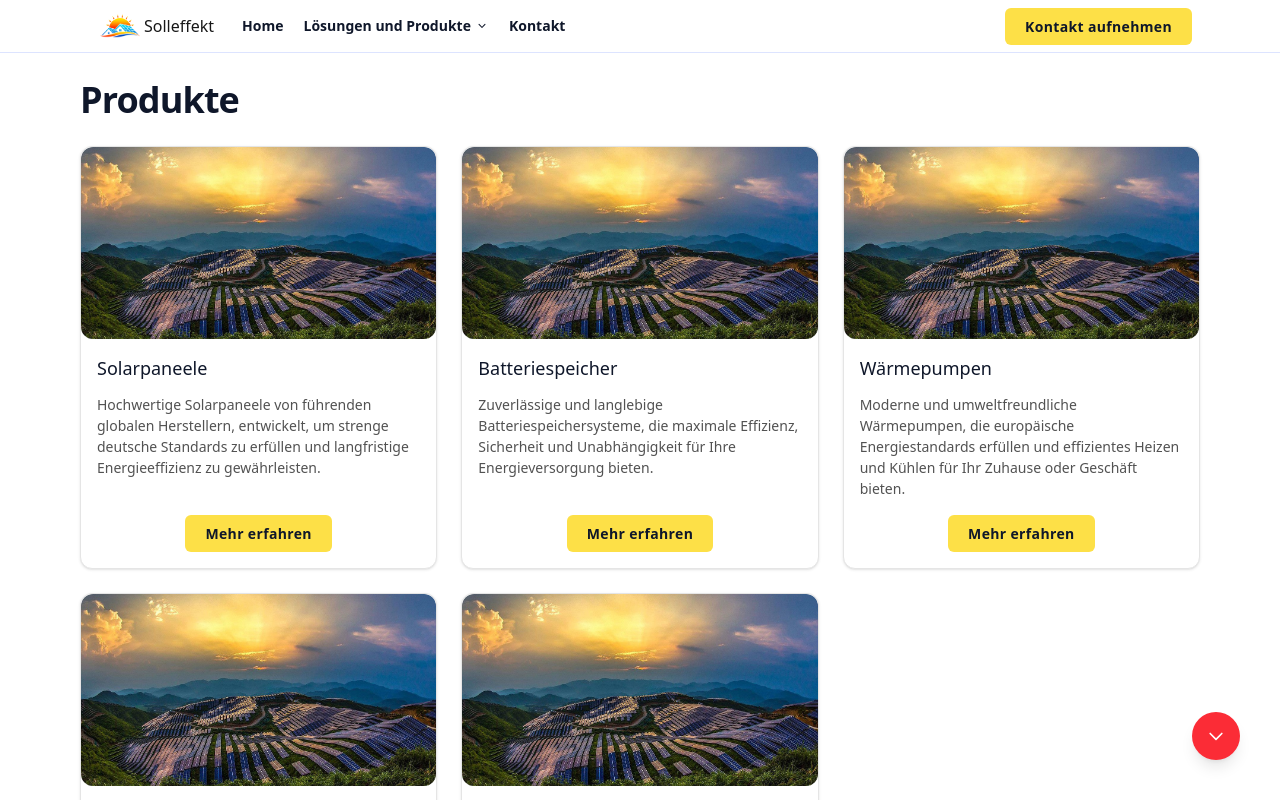
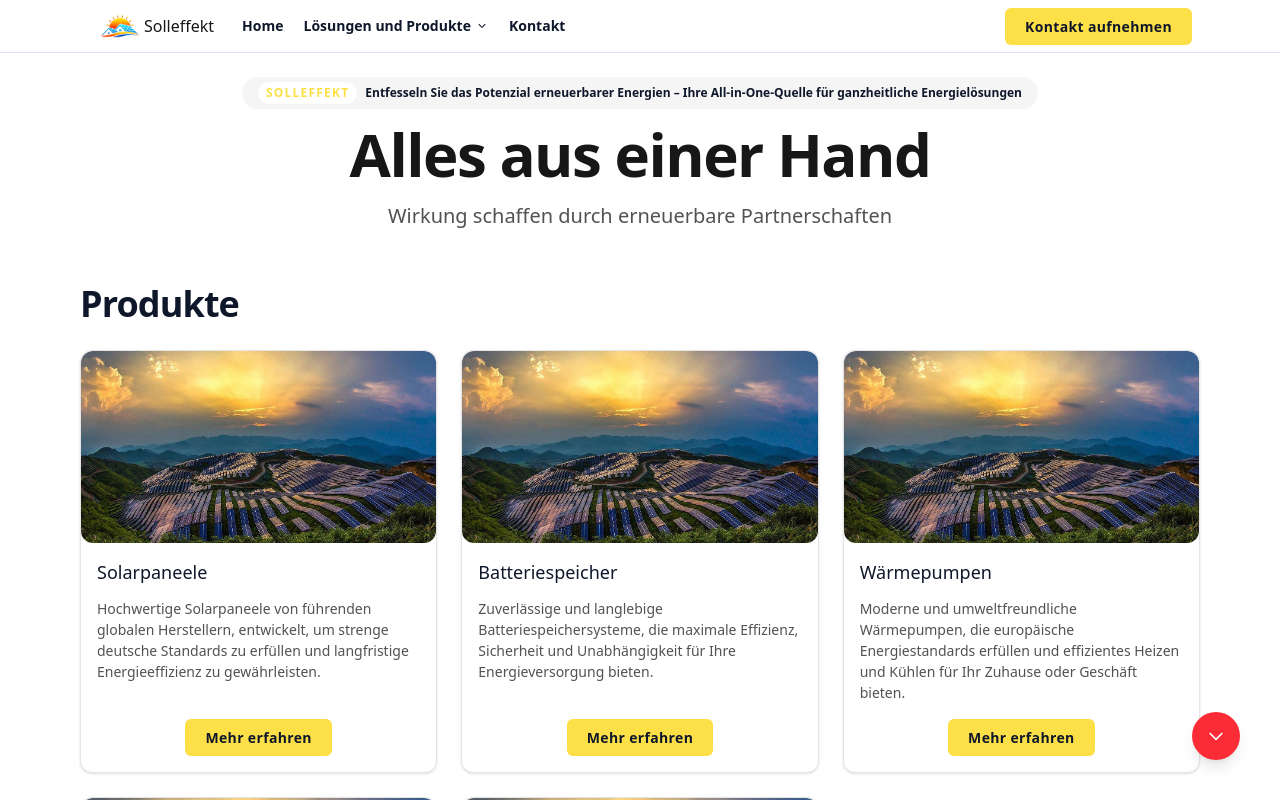
Before and after one commit to Zappp/solleffekt, a Next.js app: page / in a window 1280 px wide. Shown: the top 800 px of the page. Built offline with nearby package versions, Linux system fonts and the light colour scheme; a web font is replaced by a local one.

Commit message:
update MainHeader component

```diff
--- a/src/components/pages/MainPage.tsx
+++ b/src/components/pages/MainPage.tsx
@@ -1,9 +1,11 @@
+import { MainHeader, MainHeaderProps } from '../sections/main/MainHeader'
 import { MainOptimize, MainOptimizePropsProps } from '../sections/main/MainOptimize'
 import { MainPartner, MainPartnerProps } from '../sections/main/MainPartner'
 import { MainProducts, MainProductsProps } from '../sections/main/MainProducts'
 import { SectionSeparator, SectionSeparatorProps } from '../sections/shared/SectionSeparator'
 
 export interface MainPageData {
+  header: MainHeaderProps
   products: MainProductsProps
   solutions: MainProductsProps
   optimize: MainOptimizePropsProps
@@ -14,6 +16,7 @@ export interface MainPageData {
 export function MainPage({ data }: { data: MainPageData }) {
   return (
     <>
+      <MainHeader data={data.header} />
       <MainProducts data={data.products} />
       <MainProducts data={data.solutions} />
       <MainPartner data={data.partner} />
--- a/src/components/sections/main/MainHeader.tsx
+++ b/src/components/sections/main/MainHeader.tsx
@@ -1,29 +1,24 @@
-import { Image } from 'app/components/ui/Image'
-
 export type MainHeaderProps = {
+  tagCompany: string
+  tag: string
   title: string
   subtitle: string
-  imageAlt: string
-  imageSrc: string
-  caption?: string
 }
 
 export function MainHeader({ data }: { data: MainHeaderProps }) {
-  const { title, subtitle, imageAlt, imageSrc, caption } = data
+  const { tagCompany, tag, title, subtitle } = data
   return (
-    <section className="section-layout flex flex-col gap-6" data-aos="fade">
-      <div className="flex flex-col gap-2">
-        <h1 className="typography-h1">{title}</h1>
+    <section className="section-layout flex flex-col items-center gap-2 pt-24 pb-12">
+      <div className="flex items-center gap-2 rounded-full bg-neutral-100 px-4">
+        <span className="typography-overline rounded-3xl bg-white px-2 py-0.5 text-xs">
+          {tagCompany}
+        </span>{' '}
+        <p className="py-2 text-xs font-semibold">{tag}</p>
+      </div>
+      <div className="flex flex-col items-center gap-2">
+        <h1 className="typography-h1 text-neutral-900">{title}</h1>
         <p className="typography-lead typography-subtle">{subtitle}</p>
       </div>
-      <figure className="rounded-image overflow-hidden border border-neutral-200">
-        <Image src={imageSrc} alt={imageAlt} className="h-auto w-full object-cover" priority />
-        {caption ? (
-          <figcaption className="typography-caption typography-muted border-t border-neutral-200 bg-white px-4 py-3 text-center">
-            {caption}
-          </figcaption>
-        ) : null}
-      </figure>
     </section>
   )
 }
--- a/src/data/appData.json
+++ b/src/data/appData.json
@@ -90,6 +90,12 @@
         "slug": "en",
         "type": "main",
         "data": {
+          "header": {
+            "tagCompany": "Solleffekt",
+            "tag": "Unlock the potential of renewable energy – your all-in-one source for complete energy solutions",
+            "title": "Everything from a single source",
+            "subtitle": "Creating impact through renewable partnerships"
+          },
           "products": {
             "heading": "Products",
             "buttonLabel": "Learn more",
@@ -215,6 +221,7 @@
               }
             ]
           },
+
           "sectionSeparator": {
             "backgroundImageSrc": "/test-image.jpg"
           },
@@ -567,6 +574,12 @@
         "slug": "",
         "type": "main",
         "data": {
+          "header": {
+            "tagCompany": "Solleffekt",
+            "tag": "Entfesseln Sie das Potenzial erneuerbarer Energien – Ihre All-in-One-Quelle für ganzheitliche Energielösungen",
+            "title": "Alles aus einer Hand",
+            "subtitle": "Wirkung schaffen durch erneuerbare Partnerschaften"
+          },
           "products": {
             "heading": "Produkte",
             "buttonLabel": "Mehr erfahren",
@@ -692,6 +705,7 @@
               }
             ]
           },
+
           "sectionSeparator": {
             "backgroundImageSrc": "/test-image.jpg"
           },
```
